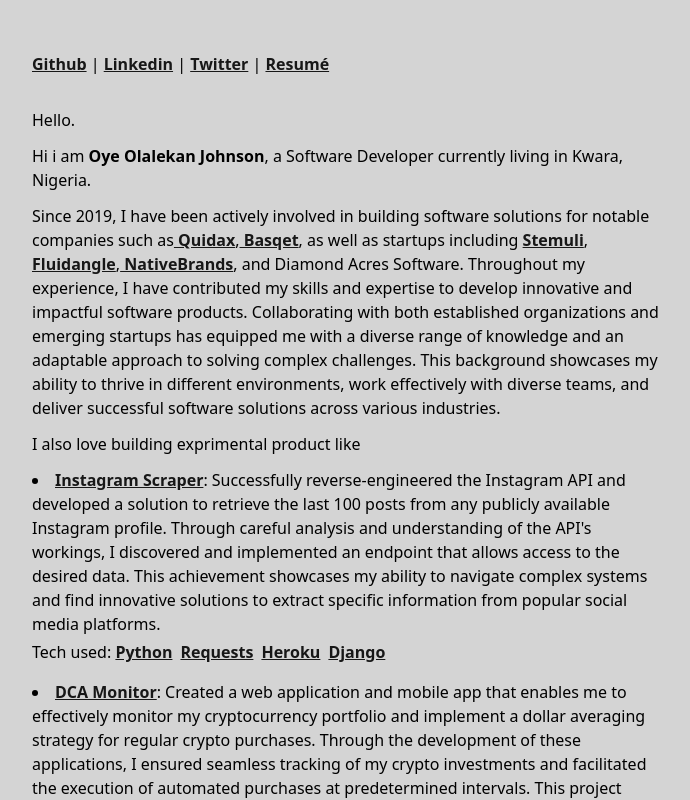
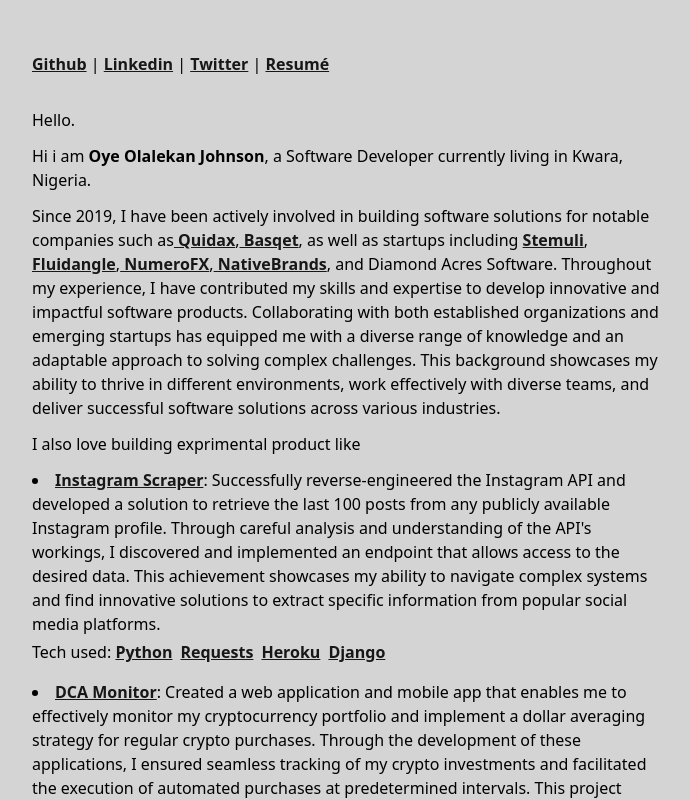
Before and after one commit to oyeolamilekan/portfolio-website, a React (Vite) app: page / in a window 1280 px wide. Shown: the top 800 px of the page, without its empty margins (292-982 px from the left). Built offline with nearby package versions, Linux system fonts and the light colour scheme.

Commit message:
feat: updated websit.

```diff
--- a/src/App.tsx
+++ b/src/App.tsx
@@ -16,6 +16,7 @@
           <a className='text-neutral-900 underline font-bold' target={"_blank"} href="https://basqet.com/"> Basqet</a>,
           as well as startups including <a href='https://stemuli.net/' className='text-neutral-900 underline font-bold' target={"_blank"}> Stemuli</a>,
           <a href='http://fluidangle.com/' className='text-neutral-900 underline font-bold' target={"_blank"}> Fluidangle</a>,
+          <a href='http://numerofx.com/' className='text-neutral-900 underline font-bold' target={"_blank"}> NumeroFX</a>,
           <a href='https://nativebrands.co/' className='text-neutral-900 underline font-bold' target={"_blank"}> NativeBrands</a>,
           and Diamond Acres Software. Throughout my experience, I have contributed my skills and expertise to develop innovative
           and impactful software products. Collaborating with both established organizations and emerging startups has equipped
@@ -34,7 +35,7 @@
                 <span className="ml-1">
                   {item.app_description}
                 </span>
-                <p className="my-1">Tech used: {item.app_tech_stack.map((data, index) => <a href={data.tech_stack_link} target={"_blank"} className={`${textBold} mr-2`}>{data.tech_stack_title}</a>)}</p>
+                <p className="my-1">Tech used: {item.app_tech_stack.map((data, index) => <a href={data.tech_stack_link} target={"_blank"} className={`${textBold} mr-2`} key={index}>{data.tech_stack_title}</a>)}</p>
               </li>
             )
           })}
```
